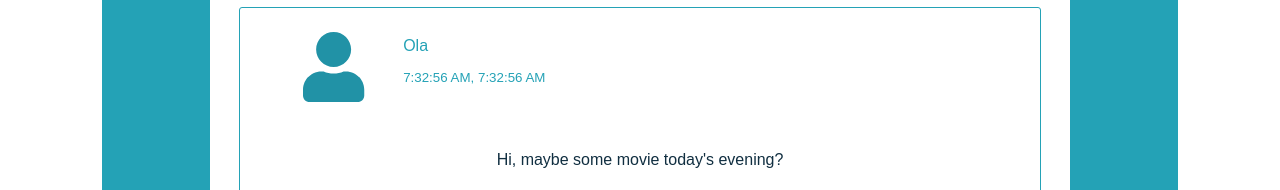
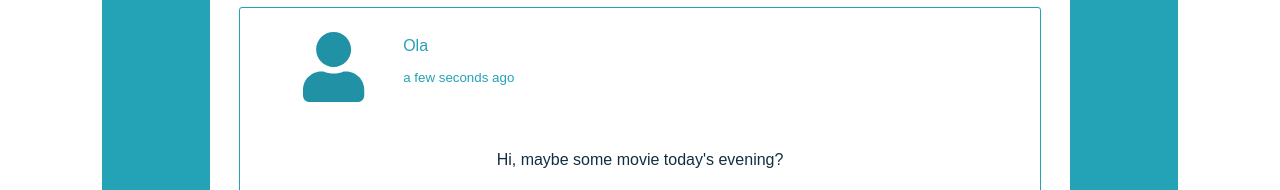
Before and after one commit to olagruchala/my-friends, a React (Create React App) app: page / in a window 1280 px wide. Shown: the part 432-622 px from the top of the page. Built offline with nearby package versions, Linux system fonts and the light colour scheme; the HTML template or start-up script is replaced by a standard one.

Commit message:
Add relative time to created statuses

```diff
--- a/package.json
+++ b/package.json
@@ -8,10 +8,12 @@
     "@fortawesome/free-solid-svg-icons": "^5.8.0",
     "@fortawesome/react-fontawesome": "^0.1.4",
     "bootstrap": "^4.3.1",
+    "moment": "^2.24.0",
     "react": "^16.8.4",
     "react-bootstrap": "^1.0.0-beta.8",
     "react-dom": "^16.8.4",
-    "react-scripts": "2.1.8"
+    "react-moment": "^0.9.2",
+    "react-scripts": "3.0.x"
   },
   "scripts": {
     "start": "react-scripts start",
--- a/src/CommentPanel.js
+++ b/src/CommentPanel.js
@@ -103,7 +103,7 @@ class CommentPanel extends React.Component {
                     >
                     </textarea>
                     <div className="comment_list">
-                        {this.state.commentsArr.map(userData => {
+                        { this.state.commentsArr.map(userData => {
                             return <CommentAdded
                                 key={userData.id}
                                 name={userData.name}
--- a/src/StatusAdded.js
+++ b/src/StatusAdded.js
@@ -3,6 +3,7 @@ import CommentPanel from "./CommentPanel";
 import {FontAwesomeIcon} from "@fortawesome/react-fontawesome";
 import {faUser, faUserSecret} from "@fortawesome/free-solid-svg-icons";
 import UserDataService from "./DataService";
+import Moment from "react-moment";
 
 class StatusAdded extends React.Component {
     constructor(props) {
@@ -27,7 +28,7 @@ class StatusAdded extends React.Component {
 
     render() {
 
-        const {txtValue, date, time, name, id, color} = this.props;
+        const {txtValue, date, name, id, color} = this.props;
         let login;
 
         if (name !== "unknown") {
@@ -42,7 +43,9 @@ class StatusAdded extends React.Component {
                     <FontAwesomeIcon className="faUserIcon" style = {{color : color}} icon={login} >
                     </FontAwesomeIcon>
                     <p className="author_name">{name}</p>
-                    <small className="status_data">{date}, {time}</small>
+                    <small className="status_data">
+                        <Moment fromNow>{date}</Moment>
+                    </small>
                 </div>
                 <div className="status_content">{txtValue}</div>
                 <CommentPanel id={id} name={this.state.user.name} email={this.state.user.email}/>
--- a/src/StatusCreate.js
+++ b/src/StatusCreate.js
@@ -10,8 +10,7 @@ class StatusCreate extends React.Component {
             statusArr: JSON.parse(localStorage.getItem(STORAGE_NAME)) || [{
                 id: 0,
                 txtValue: "Hi, maybe some movie today's evening?",
-                date: new Date().toLocaleTimeString(),
-                time: new Date().toLocaleTimeString(),
+                date: new Date(),
                 name: "Ola",
                 email: "",
                 color: this.chooseColor()
@@ -38,8 +37,6 @@ class StatusCreate extends React.Component {
     };
 
     sendStatus = () => {
-        const localeDate = new Date().toLocaleDateString();
-        const localeTime = new Date().toLocaleTimeString();
 
         let storageCallback = () => {
             localStorage.setItem(STORAGE_NAME, JSON.stringify(this.state.statusArr))
@@ -48,12 +45,13 @@ class StatusCreate extends React.Component {
         let statusData = {
             id: this.state.statusArr.length + 1,
             txtValue: this.state.textareaValue,
-            date: localeDate,
-            time: localeTime,
+            date: new Date(),
             name: this.props.name,
             email: this.props.email,
             color: this.chooseColor()
         };
+
+        console.log(statusData.date);
 
         if (statusData.txtValue.trim().length > 0) {
             this.setState(prevState => ({
@@ -66,7 +64,6 @@ class StatusCreate extends React.Component {
                 textareaValue: ""
             })
         }
-
     };
 
     render() {
@@ -96,7 +93,6 @@ class StatusCreate extends React.Component {
                                                 id={statusData.id}
                                                 txtValue={statusData.txtValue}
                                                 date={statusData.date}
-                                                time={statusData.time}
                                                 name={statusData.name}
                                                 email={statusData.email}
                                                 color={statusData.color}
```
Also changed, not shown: 1 other file (tests, documents, lock files or other folders).
